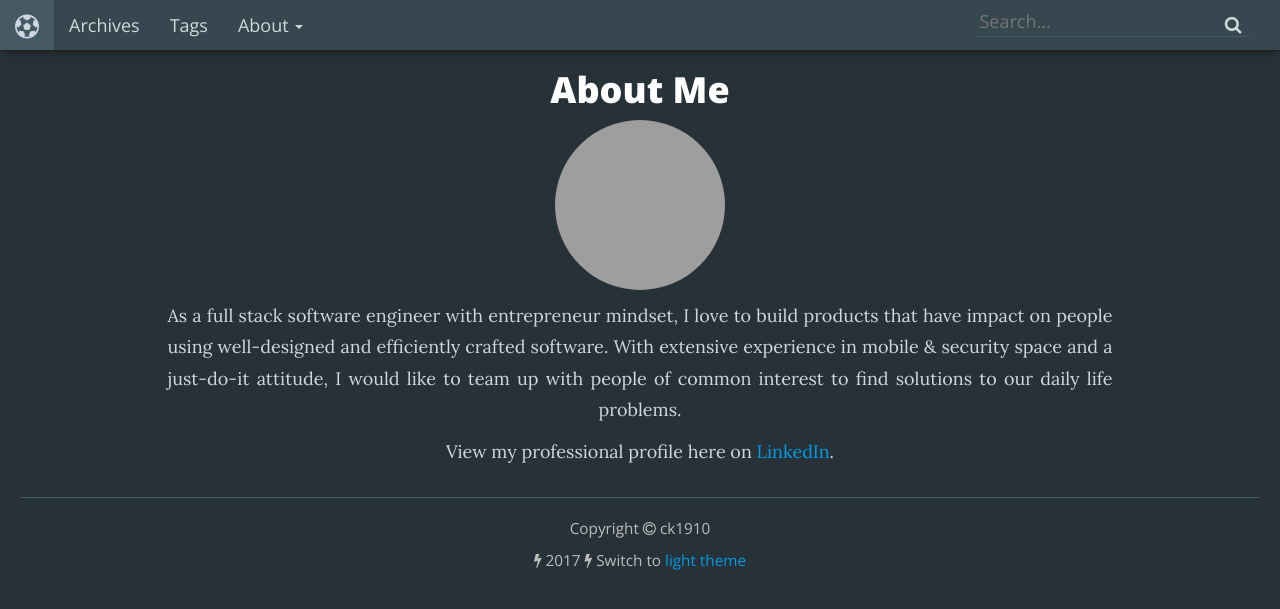
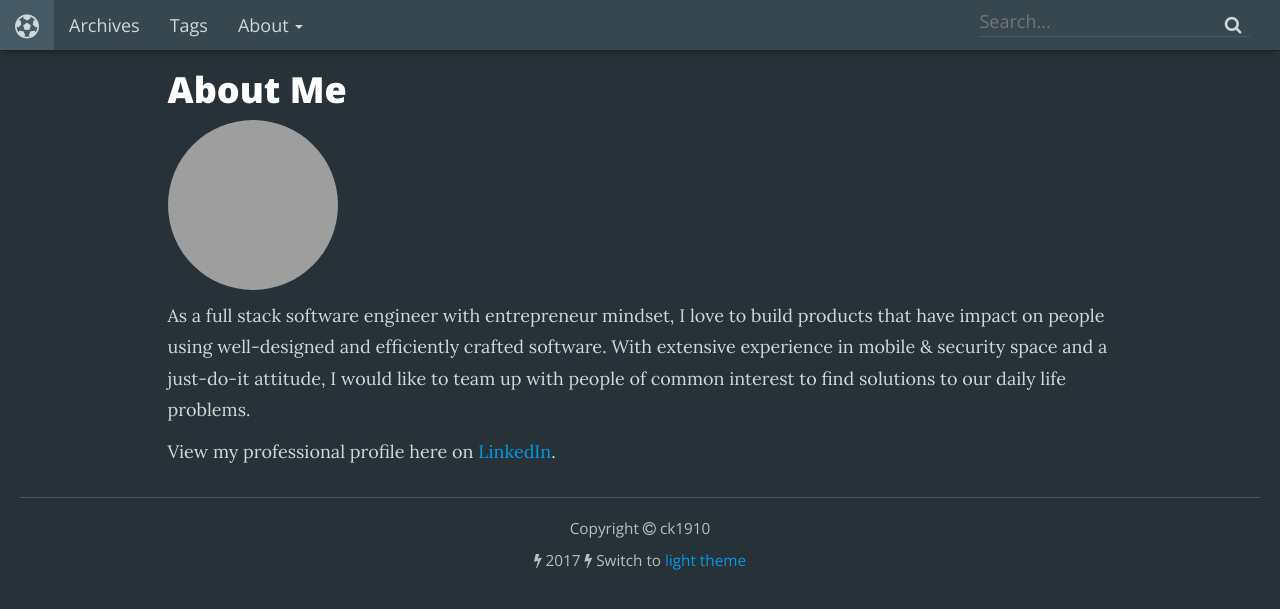
Before and after one commit to dchien234/dangchien.github.io, a Jekyll site: the page built from about/index.md, in a window 1280 px wide. Shown: the top 609 px of the page. Built offline with Jekyll 4.4.1, drawn with Linux system fonts in a browser that asks for light colours; nearby versions of some CDN libraries; grey boxes are pictures that could not be loaded.

Commit message:
rebuild pages style

```diff
--- a/_layouts/article.html
+++ b/_layouts/article.html
@@ -2,6 +2,6 @@
 layout: default
 ---
 
-<article class="content-center">
+<article>
   {{ content }}
 </article>
--- a/_sass/_bootstrap.scss
+++ b/_sass/_bootstrap.scss
@@ -14,7 +14,6 @@ b, strong, h1, h2, h3, h4, h5, h6 { font-family: $fontEmphasis; }
 b, strong, h1, h2, h3 { font-weight: 700; }
 a>code { text-decoration: underline; }
 article { font-family: $fontArticle; line-height: 175%; }
-.content-center { text-align: justify; text-align-last: center; }
 figcaption { text-align: center; font-style: italic; font-size: $sizeFontSm; font-family: $fontDefault; }
 code { font-family: $fontMonospace; }
 pre {
```
